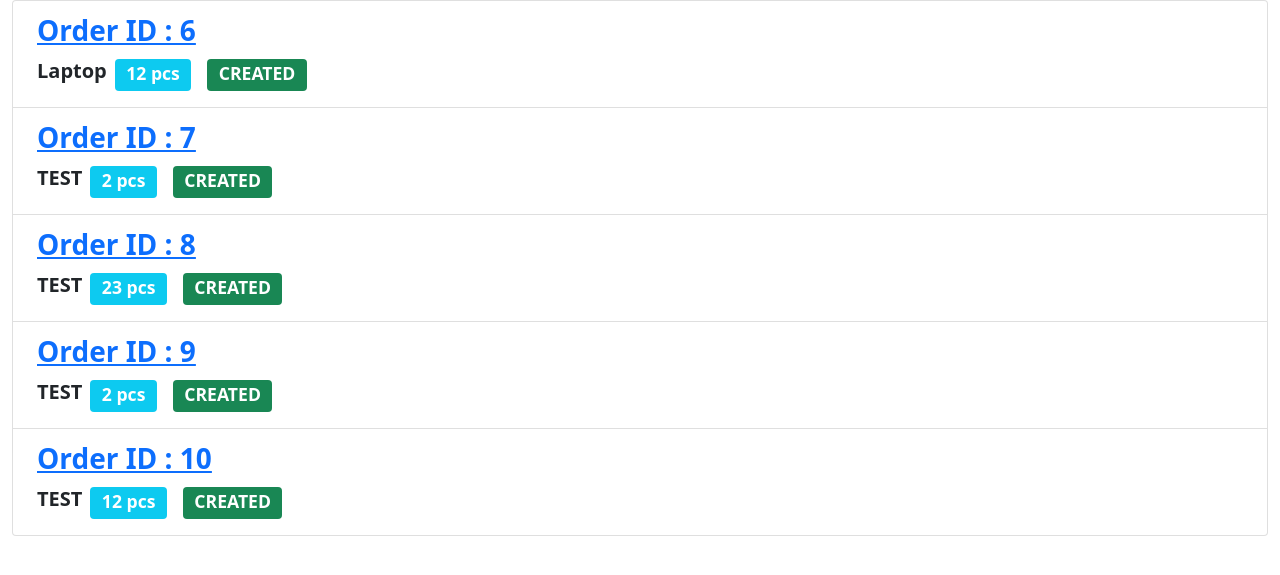
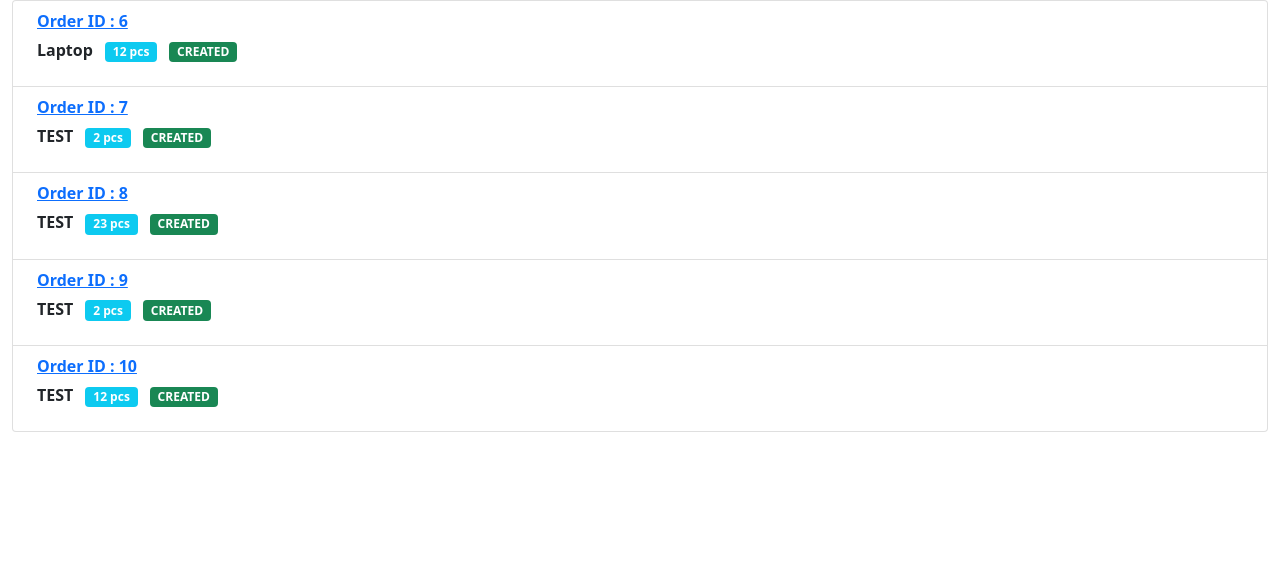
Before and after one commit to Penk13/myshop-ecommerce, a Django app: page /orders/order-list/ in a window 1280 px wide. Shown: the part 56-631 px from the top of the page. Run offline with Django 3.2, Linux system fonts and the light colour scheme; a user stored in the database is signed in; data comes from the database, SQL or seed files in the repository.

Commit message:
little improve order list page

```diff
--- a/orders/templates/orders/order_list.html
+++ b/orders/templates/orders/order_list.html
@@ -3,13 +3,14 @@
 {% block content %}
 <ul class="list-group">
 {% for order in order_list %}
-    <li class="list-group-item d-flex justify-content-between align-items-start">
-        <div class="ms-2 me-auto">
-            <div class="fw-bold fs-3"><a href="{{ order.get_absolute_url }}">Order ID : {{ order.id }}</a></div>
+    <li class="list-group-item">
+        <div class="ms-2">
+            <div class="fw-bold fs-6"><a href="{{ order.get_absolute_url }}">Order ID : {{ order.id }}</a></div>
             <div class="d-flex my-2">
-                <h5 class="fw-bold">{{ order.products }}</h5>
-                <span class="badge bg-info mx-2 " style="font-size: 1.1rem;">{{ order.quantity }} pcs</span>
-                <span class="badge bg-success mx-2" style="font-size: 1.1rem;">{{ order.status }}</span>
+                <h6 class="fw-bold">{{ order.products }}
+                <span class="badge bg-info mx-2">{{ order.quantity }} pcs</span>
+                <span class="badge bg-success">{{ order.status }}</span>
+                </h6>
             </div>
         </div>
     </li>
```
